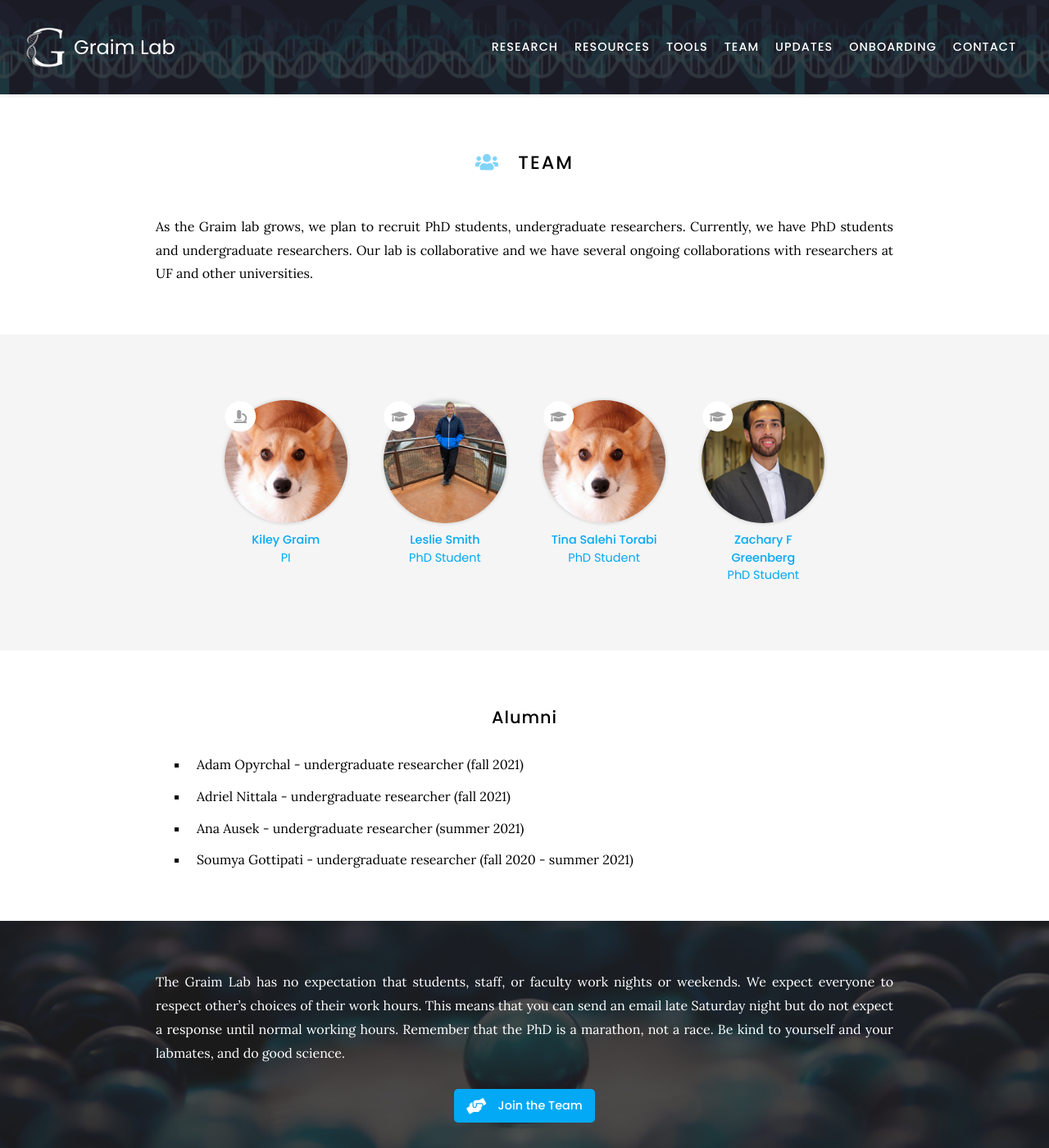
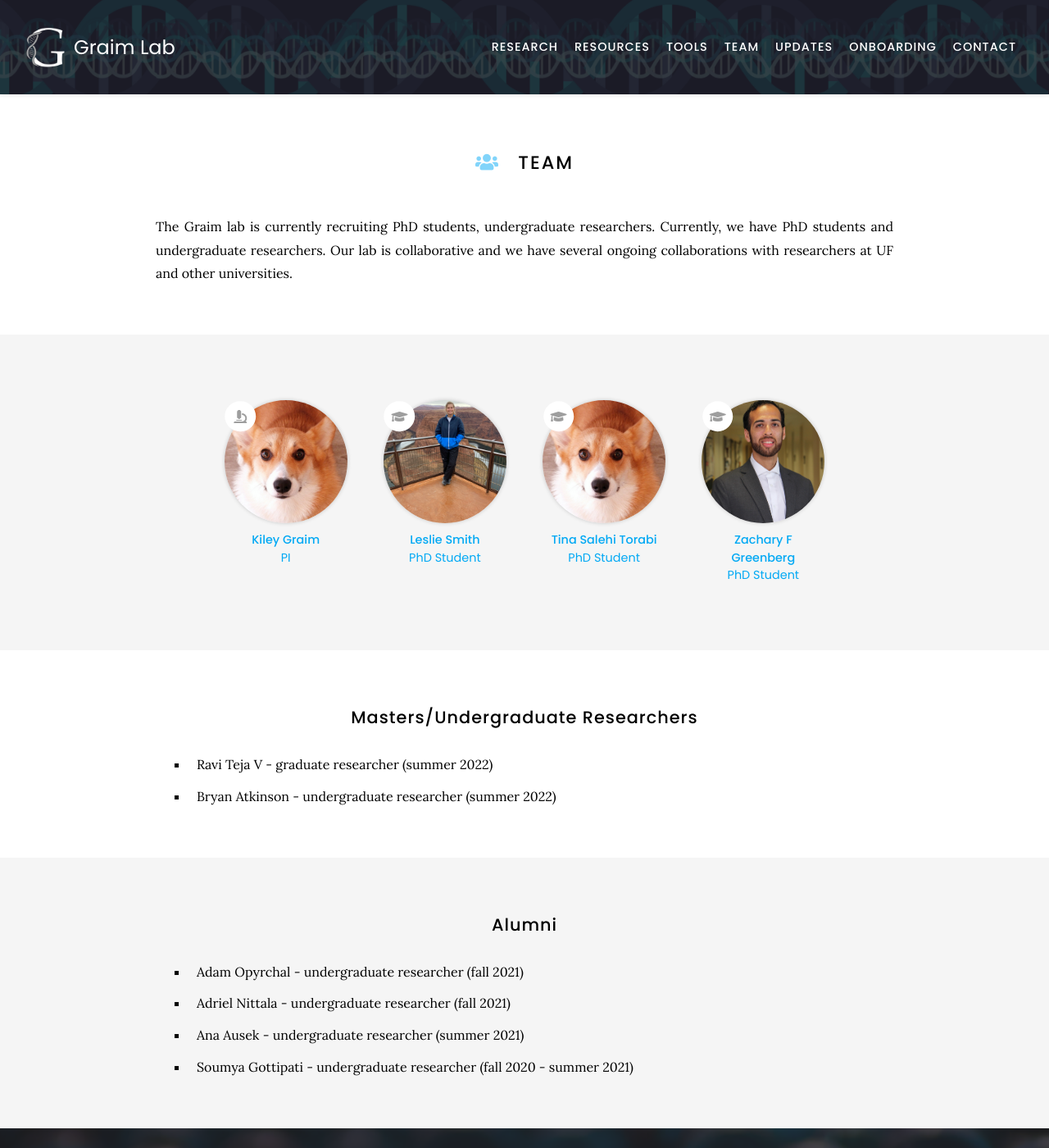
Before and after one commit to graim/GraimLabWebsite, a Jekyll site: the page built from team/index.md, in a window 1280 px wide and 1400 px high. Shown: the whole window at 82% size. Built offline with Jekyll 4.4.1, drawn with Linux system fonts in a browser that asks for light colours; nearby versions of some CDN libraries.

Commit message:
Update index.md

```diff
--- a/team/index.md
+++ b/team/index.md
@@ -7,7 +7,7 @@ nav:
 
 # <i class="fas fa-users"></i>Team
 
-As the Graim lab grows, we plan to recruit PhD students, undergraduate researchers.
+The Graim lab is currently recruiting PhD students, undergraduate researchers.
 Currently, we have PhD students and undergraduate researchers.
 Our lab is collaborative and we have several ongoing collaborations with researchers at UF and other universities.
 
@@ -32,6 +32,13 @@ Our lab is collaborative and we have several ongoing collaborations with researc
   filters="role: programmer"
 %}
 {:.center}
+
+{% include section.html %}
+
+## Masters/Undergraduate Researchers
+
+- Ravi Teja V - graduate researcher (summer 2022)
+- Bryan Atkinson - undergraduate researcher (summer 2022)
 
 {% include section.html %}
 
```
